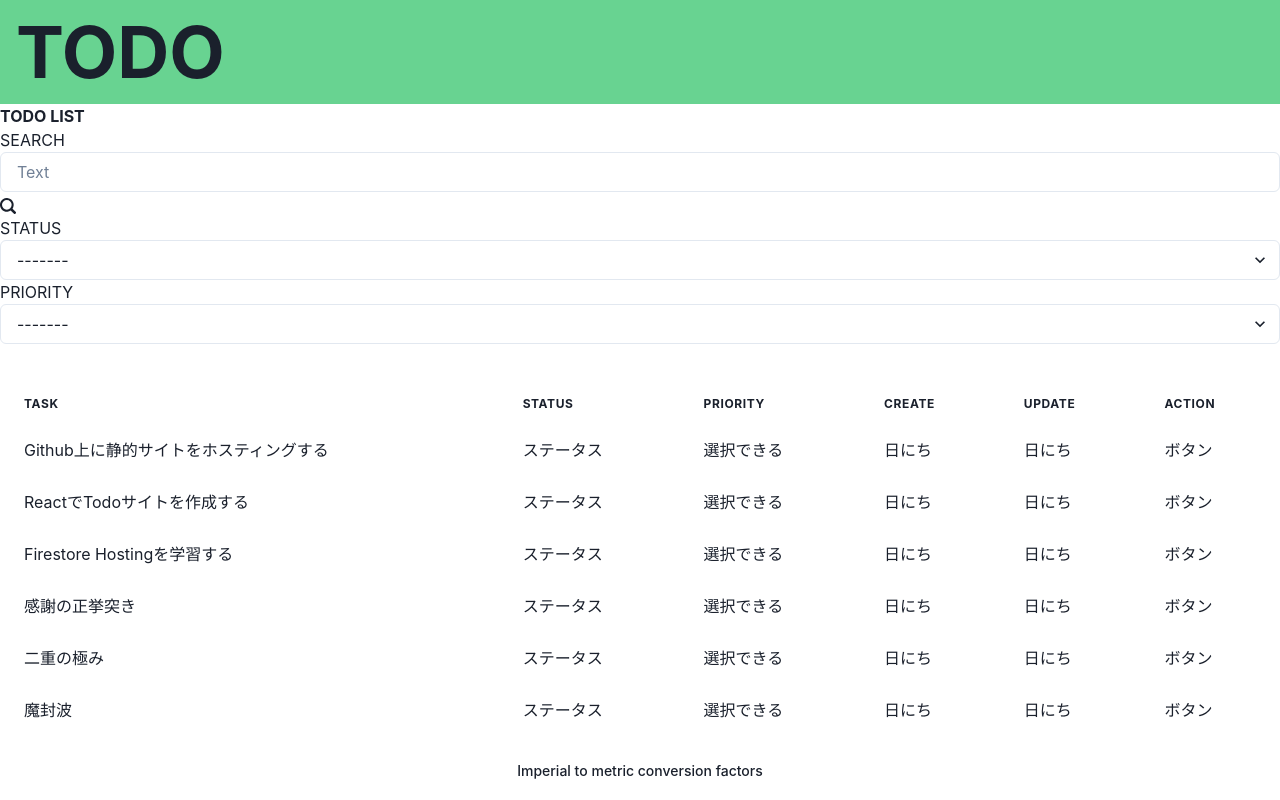
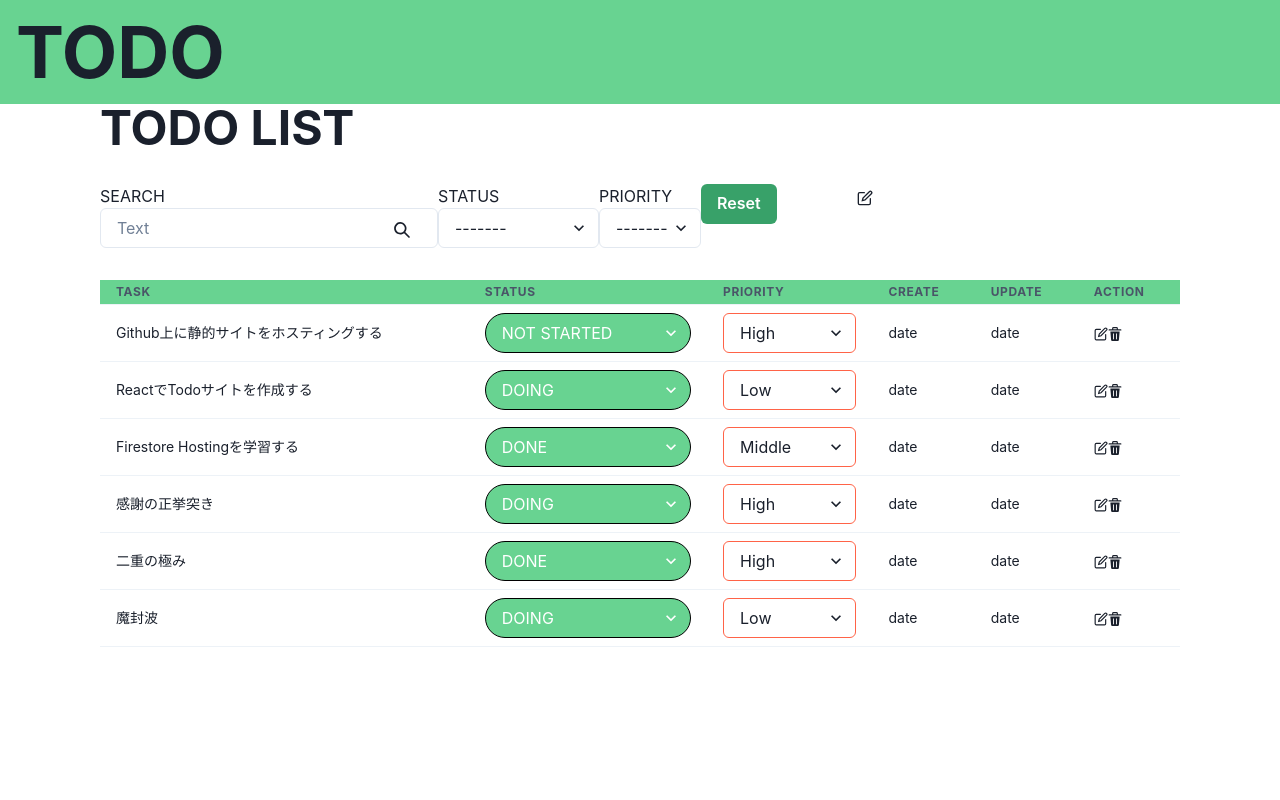
Before and after one commit to if-mentor/next_todo10, a Next.js app: page /top in a window 1280 px wide. Built offline with nearby package versions, Linux system fonts and the light colour scheme.

Commit message:
#6 first design

```diff
--- a/pages/top.jsx
+++ b/pages/top.jsx
@@ -1,6 +1,6 @@
-import React from 'react'
-import { Heading, Container, Input, Select, Icon, Button, Box } from '@chakra-ui/react'
-// import { EditIcon} from '@chakra-ui/icons'
+import React, { useState, useEffect } from 'react'
+import { Heading, Container, Input, Select, Icon, Button, Box, Flex } from '@chakra-ui/react'
+import { DeleteIcon, EditIcon } from '@chakra-ui/icons'
 import {
   Table,
   Thead,
@@ -12,14 +12,143 @@ import {
   TableCaption,
   TableContainer,
 } from '@chakra-ui/react'
+
 import { SearchInput } from '@/top.component/searchInput'
 import { ResetButton } from '@/top.component/resetButton'
-// import "../styles/top.css";
-// 読み込むとエラーになる
 
 function Top() {
 
+  const [todos, setTodos] = useState([
+    { id: 1,
+      title: "Github上に静的サイトをホスティングする",
+      status: "not started",
+      priority: "high",
+      createDate: "date",
+      updateDate: "date",
+      action: "icons",
+    },
+    { id: 2,
+      title: "ReactでTodoサイトを作成する",
+      status: "doing",
+      priority: "low",
+      createDate: "date",
+      updateDate: "date",
+      action: "icons",
+    },
+    { id: 3,
+      title: "Firestore Hostingを学習する",
+      status: "done",
+      priority: "middle",
+      createDate: "date",
+      updateDate: "date",
+      action: "icons",
+    },
+    { id: 4,
+      title: "感謝の正挙突き",
+      status: "doing",
+      priority: "high",
+      createDate: "date",
+      updateDate: "date",
+      action: "icons",
+    },
+    { id: 5,
+      title: "二重の極み",
+      status: "done",
+      priority: "high",
+      createDate: "date",
+      updateDate: "date",
+      action: "icons",
+    },
+    { id: 6,
+      title: "魔封波",
+      status: "doing",
+      priority: "low",
+      createDate: "date",
+      updateDate: "date",
+      action: "icons",
+    }
+  ])
+
+  const [todoSearchTitle, setTodoSearchTitle] = useState('');
+  const [todoId, setTodoId] = useState(todos.length +1)
+  const [isEditable, setIsEditable] = useState(false)
+  const[editId, setEditId] = useState('')
+  const [newTitle, setNewTitle] = useState('')
+  const [filter, setFilter] = useState('-------')
+  const [filter2, setFilter2] = useState('-------')
+  const [filteredTodos, setFilteredTodos] = useState([])
+  const [filteredTodos2, setFilteredTodos2] = useState([])
+
+  const handleDeleteTodo = (targetTodo) => {
+    setTodos(todos.filter((todo) => todo !==targetTodo))
+  }
+  const handleOpenEditPage = (todo) => {
+    setIsEditable(true)
+    setEditId(todo.id)
+    setNewTitle(todo.title) //必要？
+  }
+  // const handleEditTodo = () => {
+  //   const newArray = todos.map((todo) =>
+  //   todo.id === editId? {...todo, title:newTitle} : todo)setTodos(newArray)
+  //   setNewTitle('')
+  //   setEditId('')
+  // }
+
+  const handleStatusChange = (targetTodo, e) => {
+    const newArray = todos.map((todo) => todo.id === targetTodo.id ? {...todo, status:e.target.value } : todo )
+    setTodos(newArray)
+  }
+  const handlePriorityChange = (targetTodo, e) => {
+    const newArray = todos.map((todo) => todo.id === targetTodo.id ? {...todo, priority:e.target.value } : todo )
+    setTodos(newArray)
+  }
+
+  useEffect(() => {
+    const filteringTodos = () => {
+      switch (filter) {
+        case 'notStarted':
+          setFilteredTodos(todos.filter((todo) => todo.status === 'notStarted'))
+          break
+        case 'doing':
+            setFilteredTodos(todos.filter((todo) => todo.status === 'doing'))
+            break
+        case 'done':
+            setFilteredTodos(todos.filter((todo) => todo.status === 'done'))
+            break
+            default:
+              setFilteredTodos(todos)
+          }
+        }
+        filteringTodos()
+  }, [filter, todos])
+
+  useEffect(() => {
+    const filteringTodos2 = () => {
+      switch (filter2) {
+        case 'high':
+          setFilteredTodos2(todos.filter((todo) => todo.status === 'high'))
+          break
+        case 'middle':
+            setFilteredTodos2(todos.filter((todo) => todo.status === 'middle'))
+            break
+        case 'low':
+            setFilteredTodos2(todos.filter((todo) => todo.status === 'low'))
+            break
+            default:
+              setFilteredTodos2(todos)
+          }
+        }
+        filteringTodos2()
+  }, [filter2, todos])
+
+
+  // const handleSearchFormChanges = (e) => {
+  //   setTodoSearchTitle(e.target.value)
+  // }
+
   return (
+    <>
+    {isEditable ? (編集ページ):
     <div>
       <Box bg='#68D391' w='100%' p={4} >
       {/* <Container maxW='container.sm' bg='#68D391' > */}
@@ -27,35 +156,44 @@ function Top() {
       <Heading as='h1' size='4xl' >TODO</Heading>
       {/* </Container> */}
       </Box>
-      <Heading as='h2' size='1xl' >TODO LIST</Heading>
-      <div className='container'>
+      <Box maxW='1080px' m='0 auto'>
+      <Heading as='h2' size='2xl' >TODO LIST</Heading>
+      <Box display='flex' mt='32px' mb='32px'>
+        <Box>
           <p>SEARCH</p>
-      <SearchInput />
-      {/* chakraとのデザインが合わない　chakraから引用すべきか */}
-      {/* searchIconを中に入れる方法がわからない */}
+          <SearchInput todoSearchTitle={todoSearchTitle} setTodoSearchTitle={setTodoSearchTitle} />
+        </Box>
+        <Box>
           <p>STATUS</p>
-      <Select placeholder='-------'>
-        <option value='option1'>NOT STARTED</option>
-        <option value='option2'>DOING</option>
-        <option value='option3'>DONE</option>
+          <Select value={filter} onChange={(e) => setFilter(e.target.value)}>
+            <option value='all'>-------</option>
+            <option value='notStarted'>NOT STARTED</option>
+            <option value='doing'>DOING</option>
+            <option value='done'>DONE</option>
           </Select>
+        </Box>
+        <Box>
           <p>PRIORITY</p>
-      <Select placeholder='-------'>
-        <option value='option1'>High</option>
-        <option value='option2'>Middle</option>
-        <option value='option3'>Low</option>
+          <Select value={filter2} onChange={(e) => setFilter2(e.target.value)}>
+            <option value='all'>-------</option>
+            <option value='high'>High</option>
+            <option value='middle'>Middle</option>
+            <option value='low'>Low</option>
           </Select>
-      </div>
+        </Box>
       <ResetButton />
+      <Box ml='80px'>
+      <EditIcon />
+      </Box>
+      </Box>
       {/* リセットボタンが出ない */}
 
-      {/* <EditIcon /> */}
       {/* 該当のアイコンがない　モジュールインストール必要？ */}
 
       <TableContainer>
-  <Table variant='unstyled'>
-    <TableCaption>Imperial to metric conversion factors</TableCaption>
-    <Thead>
+  <Table size='sm' variant='simple'>
+    <Thead fontSize='3xl' bg='#68D391'>
+      {/* 文字サイズが変わらない */}
       <Tr>
         <Th>Task</Th>
         <Th>Status</Th>
@@ -66,62 +204,53 @@ function Top() {
       </Tr>
     </Thead>
     <Tbody>
-      <Tr>
-        <Td>Github上に静的サイトをホスティングする</Td>
-        <Td>ステータス</Td>
-        <Td>選択できる</Td>
-        <Td>日にち</Td>
-        <Td>日にち</Td>
-        <Td>ボタン</Td>
+      {filteredTodos.map((todo)=> (
+        //filteredTodos2もしたい
+        <Tr key={todo.id}>
+          <Td>{todo.title}</Td>
+          {/* <Td>{todo.status}</Td> */}
+          <Td>
+            <Select bg='#68D391'
+                    borderColor='black'
+                    // ベースの色にしたい
+                    color='white'
+                    borderRadius='full'
+                    value={todo.status}
+                    onChange={(e) => handleStatusChange(todo, e)}
+            >
+              {/* statusに合わせてデザイン変更したい */}
+              <option value='notStarted'>NOT STARTED</option>
+              <option value='doing'>DOING</option>
+              <option value='done'>DONE</option>
+            </Select>
+          </Td>
+          {/* <Td>{todo.priority}</Td> */}
+          <Td>
+            <Select borderColor='tomato' value={todo.priority} onChange={(e) => handlePriorityChange(todo, e)}>
+              <option value='high'>High</option>
+              <option value='middle'>Middle</option>
+              <option value='low'>Low</option>
+            </Select>
+          </Td>
+
+          <Td>{todo.createDate}</Td>
+          <Td>{todo.updateDate}</Td>
+          {/* <Td>{todo.action}</Td> */}
+          <Td>
+            <button onClick={() =>handleOpenEditPage(todo)}><EditIcon /></button>
+            {/* ボタンの隙間を開けたい　ml={5}効かない */}
+            <button onClick={() => handleDeleteTodo(todo)} ml={5}><DeleteIcon /></button>
+          </Td>
         </Tr>
-      <Tr>
-      <Td>ReactでTodoサイトを作成する</Td>
-        <Td>ステータス</Td>
-        <Td>選択できる</Td>
-        <Td>日にち</Td>
-        <Td>日にち</Td>
-        <Td>ボタン</Td>
-      </Tr>
-      <Tr>
-      <Td>Firestore Hostingを学習する</Td>
-        <Td>ステータス</Td>
-        <Td>選択できる</Td>
-        <Td>日にち</Td>
-        <Td>日にち</Td>
-        <Td>ボタン</Td>
-      </Tr>
-      <Tr>
-      <Td>感謝の正挙突き</Td>
-        <Td>ステータス</Td>
-        <Td>選択できる</Td>
-        <Td>日にち</Td>
-        <Td>日にち</Td>
-        <Td>ボタン</Td>
-      </Tr>
-      <Tr>
-      <Td>二重の極み</Td>
-        <Td>ステータス</Td>
-        <Td>選択できる</Td>
-        <Td>日にち</Td>
-        <Td>日にち</Td>
-        <Td>ボタン</Td>
-      </Tr>
-      <Tr>
-      <Td>魔封波
-      </Td>
-        <Td>ステータス</Td>
-        <Td>選択できる</Td>
-        <Td>日にち</Td>
-        <Td>日にち</Td>
-        <Td>ボタン</Td>
-      </Tr>
+      ))}
     </Tbody>
     <Tfoot>
-
     </Tfoot>
   </Table>
 </TableContainer>
-    </div>
+</Box>
+    </div>}
+    </>
   )
 }
 
--- a/styles/top.css
+++ /dev/null
@@ -1,3 +0,0 @@
-/* .container {
-  display: flex;
-} */
--- a/top.component/resetButton.jsx
+++ b/top.component/resetButton.jsx
@@ -1,10 +1,10 @@
-import { Button } from "@chakra-ui/react"
+import { Box, Button } from "@chakra-ui/react"
 
 export const ResetButton = () => {
   return (
-    <div>
-      <Button colorScheme='grey'>Reset</Button>
+    <Box>
+      <Button colorScheme='green' variant='solid'>Reset</Button>
       {/* 色の指定をするとボタンが消える B5B5B5 */}
-    </div>
+    </Box>
   )
 }
--- a/top.component/searchInput.jsx
+++ b/top.component/searchInput.jsx
@@ -1,11 +1,31 @@
-import { Search2Icon } from '@chakra-ui/icons'
-import { Input } from '@chakra-ui/react'
+import { SearchIcon } from '@chakra-ui/icons'
+import { Icon, IconButton, Input, InputGroup, InputRightElement } from '@chakra-ui/react'
+import { useEffect } from 'react'
+import "../pages/top"
 
-export const SearchInput = () => {
+export function SearchInput(props) {
+
+  const { todoSearchTitle, setTodoSearchTitle } = props
+
+  useEffect(() => {
+    console.log(todoSearchTitle)
+  }, [todoSearchTitle])
+
   return (
-    <div>
-      <Input type='text' onChange={() => {}} placeholder='Text'/>
-      <button><Search2Icon /></button>
-    </div>
+    <InputGroup size='md' onSubmit={() => {}}>
+      <Input
+        pr='4.5rem'
+        type='text'
+        placeholder='Text'
+        value={todoSearchTitle}
+        onChange={(e) => setTodoSearchTitle(e.target.value)}
+      />
+      <InputRightElement width='4.5rem' >
+        <IconButton
+        type='submit'
+        variant='unstyled'
+        icon={<SearchIcon />} />
+      </InputRightElement>
+    </InputGroup>
   )
 }
```
Lines whose indentation alone changed are shown as unchanged.
